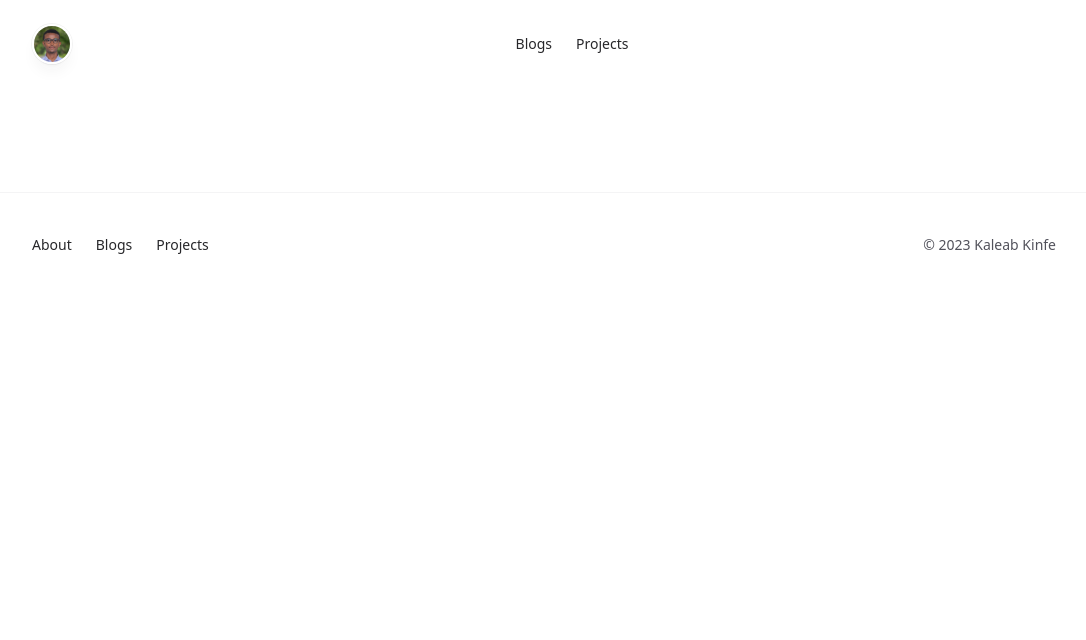
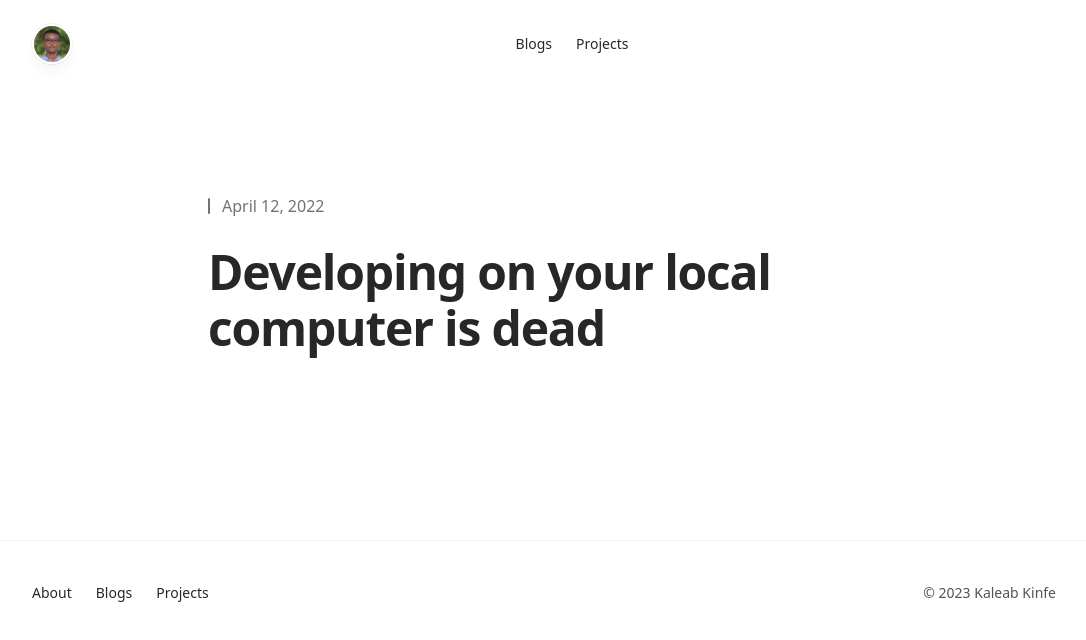
Before and after one commit to kkinfe/kaleab, a Next.js app: page /blogs/forecast-cloudy in a window 1280 px wide. Shown: the top 640 px of the page, without its empty margins (96-1182 px from the left). Built offline with nearby package versions, Linux system fonts and the light colour scheme; no server answers.

Commit message:
updated blog

```diff
--- a/src/pages/blogs/forecast-cloudy/index.mdx
+++ b/src/pages/blogs/forecast-cloudy/index.mdx
@@ -1,10 +1,10 @@
-import { ArticleLayout } from '@/components/BlogLayout'
+import { ArticleLayout } from "@/components/BlogLayout";
 
 export const meta = {
-  author: 'Kaleab Kinfe',
-  date: '2022-04-12',
-  title: 'Developing on your local computer is dead',
-  description:
-    'Is it finally convenient to dump localhost development?',
+  author: "Kaleab Kinfe",
+  date: "2022-04-12",
+  title: "Developing on your local computer is dead",
+  description: "Is it finally convenient to dump localhost development?",
+};
 
-}
+export default (props) => <ArticleLayout meta={meta} {...props} />;
```
